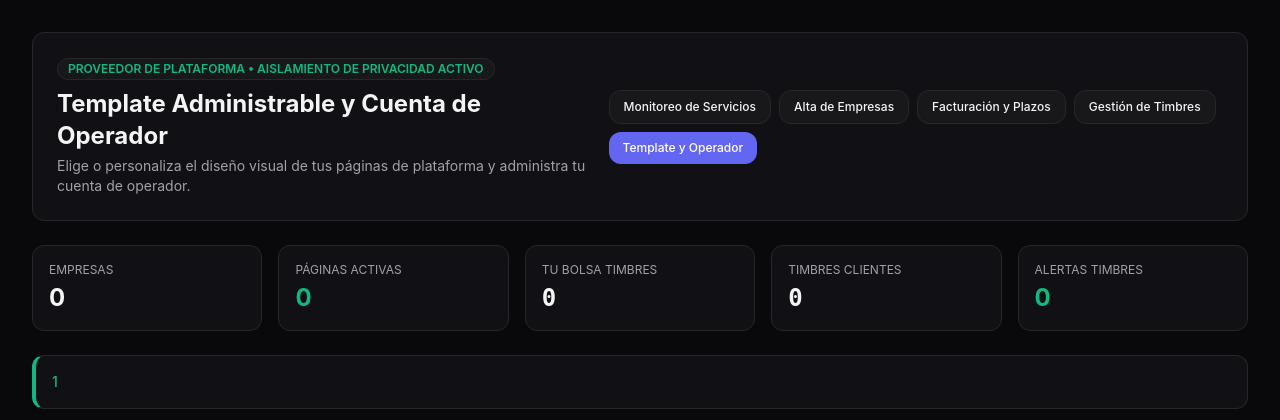
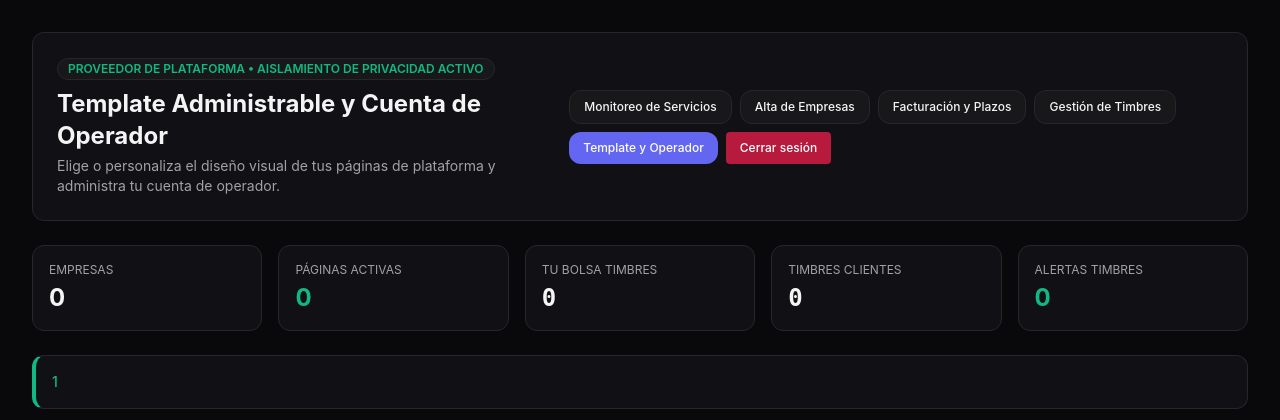
Before and after one commit to Carlos89Novela/ERP-Multitenant, a Laravel app: page /plataforma/apariencia in a window 1280 px wide. Shown: the top 420 px of the page. Run offline with Laravel 12, Linux system fonts and the light colour scheme; the visitor is signed in with stand-in values (Sample User, id 1); data comes from the database, SQL or seed files in the repository; data that the repository does not hold is empty; some libraries are stand-ins or nearby versions.

Commit message:
fix(plataforma): agregar boton de cerrar sesion en el layout de la consola

```diff
--- a/resources/views/plataforma/layout.blade.php
+++ b/resources/views/plataforma/layout.blade.php
@@ -101,6 +101,14 @@
                    class="px-3.5 py-2 text-xs font-medium {{ request()->routeIs('plataforma.apariencia') ? 'tpl-btn-primary' : 'tpl-surface hover:opacity-90' }}">
                     Template y Operador
                 </a>
+                @auth
+                    <form method="POST" action="{{ route('logout') }}" class="inline">
+                        @csrf
+                        <button type="submit" class="px-3.5 py-2 text-xs font-medium rounded bg-rose-600/80 text-white hover:opacity-90">
+                            Cerrar sesión
+                        </button>
+                    </form>
+                @endauth
             </nav>
         </header>
 
```
